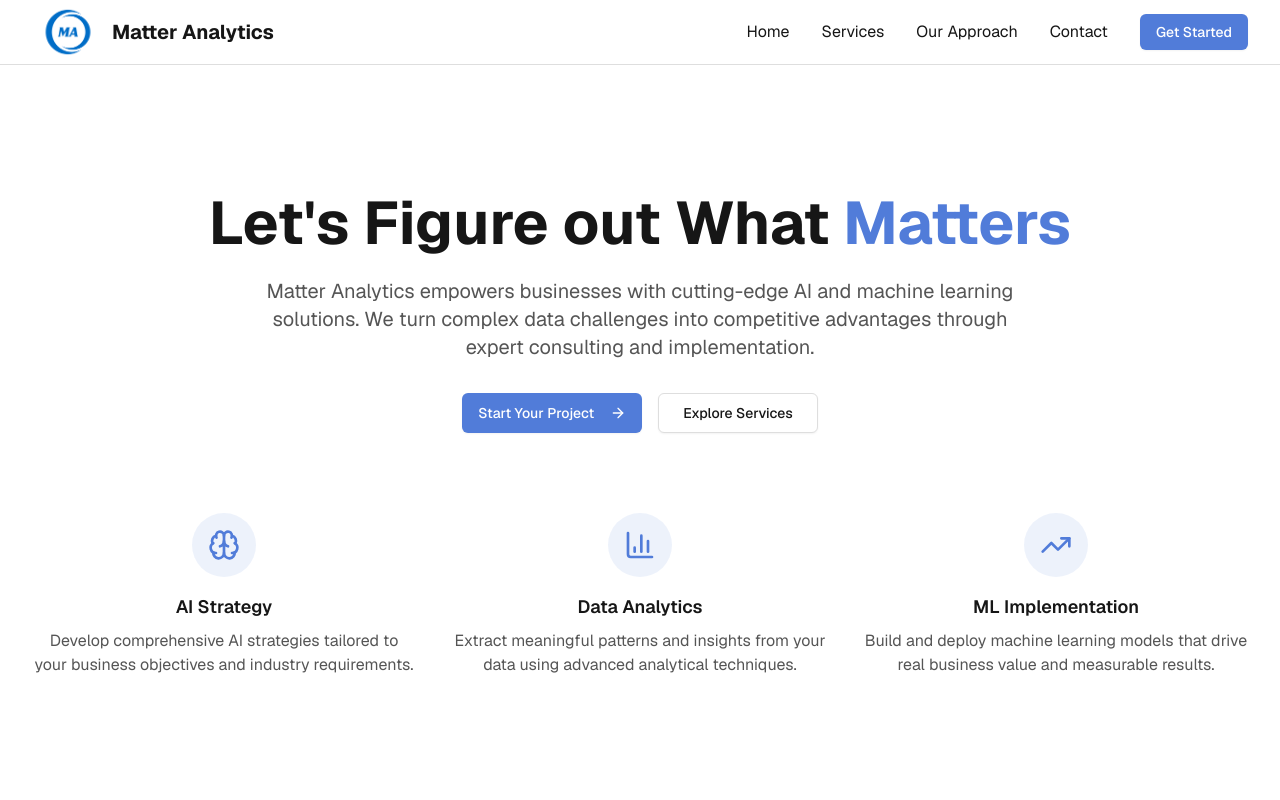
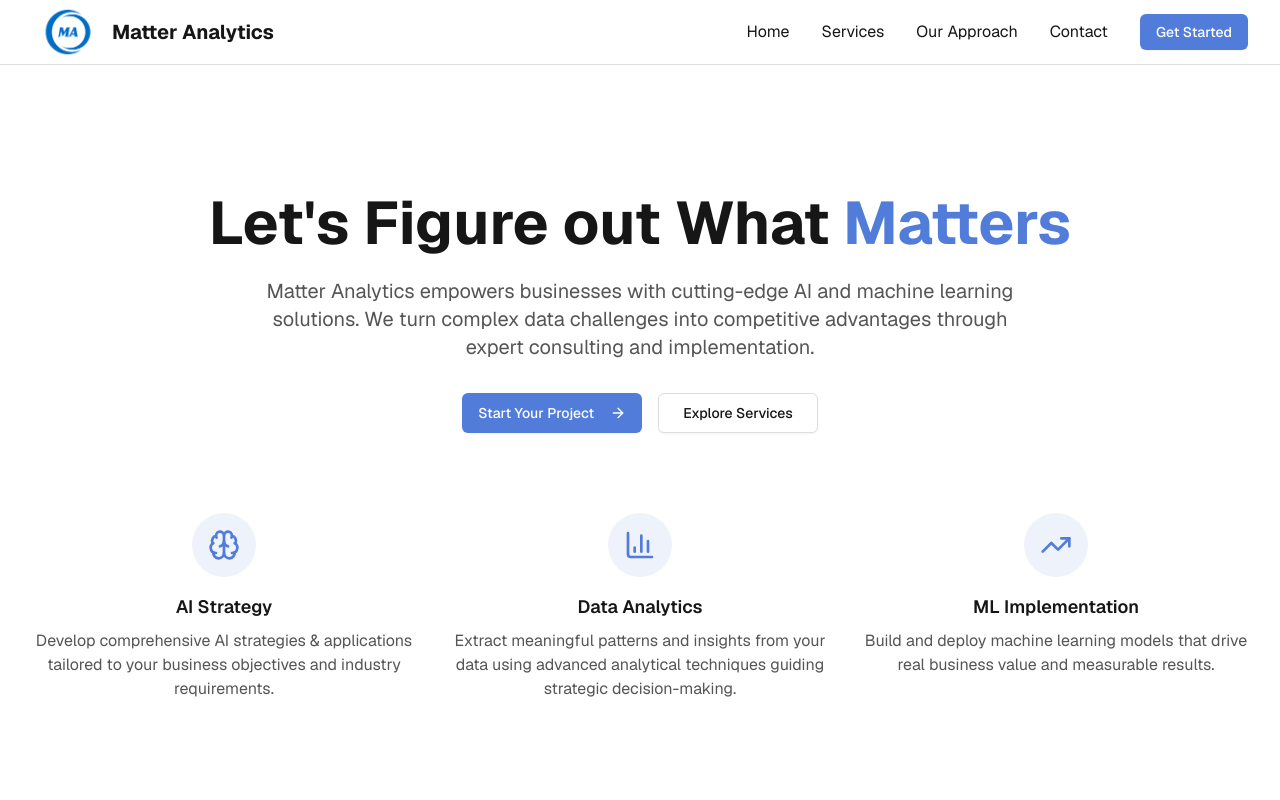
Before and after one commit to matteranalytics/matteranalytics, a Next.js app: page / in a window 1280 px wide. Shown: the top 800 px of the page. Built offline with nearby package versions, Linux system fonts and the light colour scheme.

Commit message:
Updated Hero content

```diff
--- a/components/hero-section.tsx
+++ b/components/hero-section.tsx
@@ -35,7 +35,7 @@ export function HeroSection() {
             </div>
             <h3 className="text-lg font-semibold text-foreground mb-2">AI Strategy</h3>
             <p className="text-muted-foreground">
-              Develop comprehensive AI strategies tailored to your business objectives and industry requirements.
+              Develop comprehensive AI strategies & applications tailored to your business objectives and industry requirements.
             </p>
           </div>
           <div className="text-center">
@@ -44,7 +44,7 @@ export function HeroSection() {
             </div>
             <h3 className="text-lg font-semibold text-foreground mb-2">Data Analytics</h3>
             <p className="text-muted-foreground">
-              Extract meaningful patterns and insights from your data using advanced analytical techniques.
+              Extract meaningful patterns and insights from your data using advanced analytical techniques guiding strategic decision-making.
             </p>
           </div>
           <div className="text-center">
```
